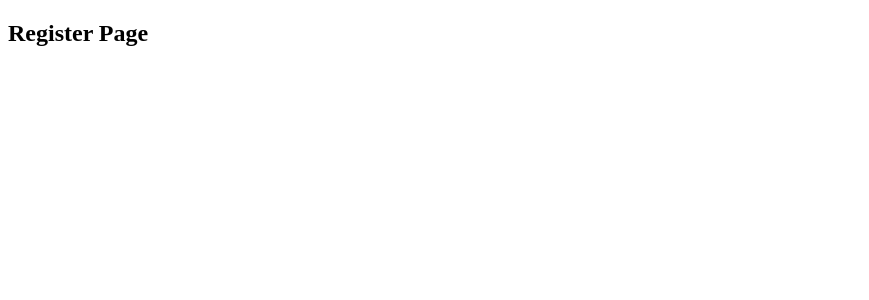
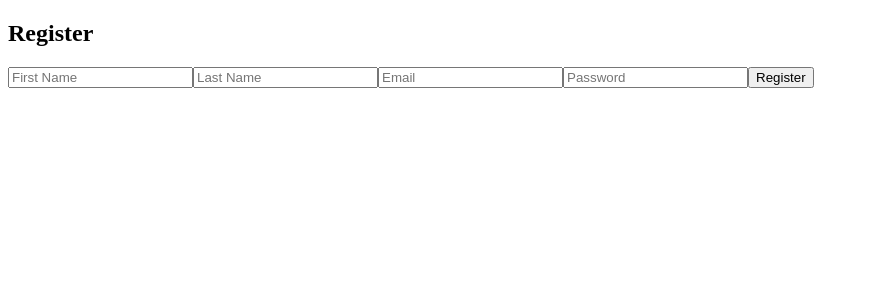
Before and after one commit to Oscar-hub773/OscarMasombuka_WongaAssessment, a React (Vite) app: page /register in a window 1280 px wide. Shown: the top 300 px of the page, without its empty margins (0-869 px from the left). Built offline with nearby package versions, Linux system fonts and the light colour scheme.

Commit message:
Integrate register page with backend API and implement user creation flow

```diff
--- a/src/pages/RegisterPage.jsx
+++ b/src/pages/RegisterPage.jsx
@@ -1,7 +1,93 @@
+import { useState } from "react";
+import { useNavigate } from "react-router-dom";
+
 function RegisterPage() {
+  const navigate = useNavigate();
+
+  const [formData, setFormData] = useState({
+    firstName: "",
+    lastName: "",
+    email: "",
+    password: "",
+  });
+
+  const handleChange = (e) => {
+    setFormData({
+      ...formData,
+      [e.target.name]: e.target.value,
+    });
+  };
+
+  const handleSubmit = async (e) => {
+    e.preventDefault();
+
+    try {
+      const response = await fetch(
+        "https://localhost:7147/api/Authentication/register",
+        {
+          method: "POST",
+          headers: {
+            "Content-Type": "application/json",
+          },
+          body: JSON.stringify(formData),
+        }
+      );
+
+      if (!response.ok) {
+        throw new Error("Registration failed");
+      }
+
+      alert("Registration successful. Please login.");
+      navigate("/");
+    } catch (error) {
+      console.error(error);
+      alert("Registration failed. User may already exist.");
+    }
+  };
+
   return (
     <div>
-      <h2>Register Page</h2>
+      <h2>Register</h2>
+
+      <form onSubmit={handleSubmit}>
+        <input
+          type="text"
+          name="firstName"
+          placeholder="First Name"
+          value={formData.firstName}
+          onChange={handleChange}
+          required
+        />
+
+        <input
+          type="text"
+          name="lastName"
+          placeholder="Last Name"
+          value={formData.lastName}
+          onChange={handleChange}
+          required
+        />
+
+        <input
+          type="email"
+          name="email"
+          placeholder="Email"
+          value={formData.email}
+          onChange={handleChange}
+          required
+        />
+
+        <input
+          type="password"
+          name="password"
+          placeholder="Password"
+          value={formData.password}
+          onChange={handleChange}
+          required
+        />
+
+        <button type="submit">Register</button>
+      </form>
     </div>
   );
 }
```
